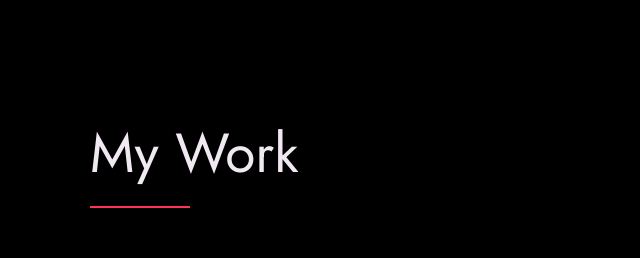
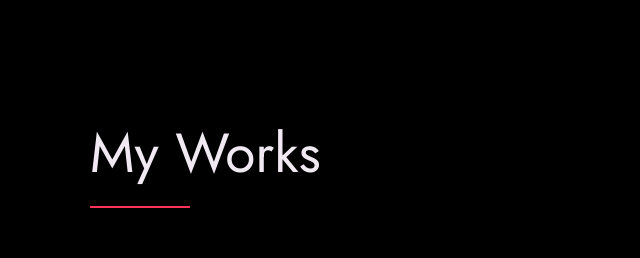
Before and after one commit to mkaif007/portfolio, a plain HTML site: page index.html in a window 1280 px wide. Shown: the part 800-1058 px from the top of the page, 0-640 px from the left. Drawn offline with Linux system fonts and the light colour scheme.

Commit message:
Update index.html

```diff
--- a/index.html
+++ b/index.html
@@ -57,7 +57,7 @@
 
     <section class="work" id="work">
       <div class="row">
-        <h2>My Work</h2>
+        <h2>My Works</h2>
         <div class="work__boxes">
 
           <!-- Each div with the work__box class is a project. -->
@@ -143,13 +143,13 @@
       </div>
     </section>
 
-    <!-- ***** Clients ***** -->
+    <!-- ***** skills ***** -->
 
     <section class="client" id="clients">
       <div class="row">
         <h2>Skills</h2>
         <div >
-          <!-- Add logos of the clients or companies you'have worked with. -->
+          <!-- Add logos of the skills  you'have worked with. -->
           <a href="https://en.wikipedia.org/wiki/C_(programming_language)"><img align ="left" src="images/c.svg" class="skills"  /></a>
           <a href="https://en.wikipedia.org/wiki/C%2B%2B"><img align="left" src="images/c++.svg" class="skills"  /></a>
           <a href="https://www.python.org/"><img align="left" src="images/python.svg" class="skills"  /></a>
```
